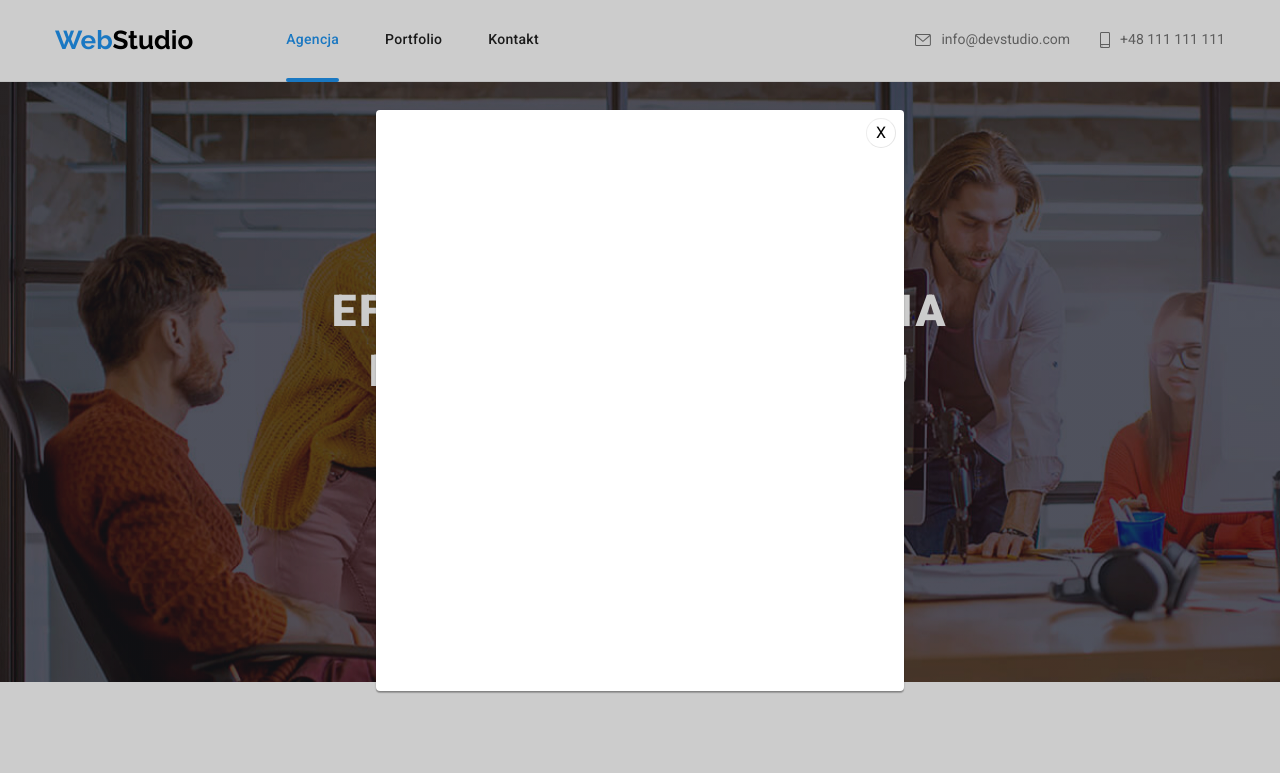
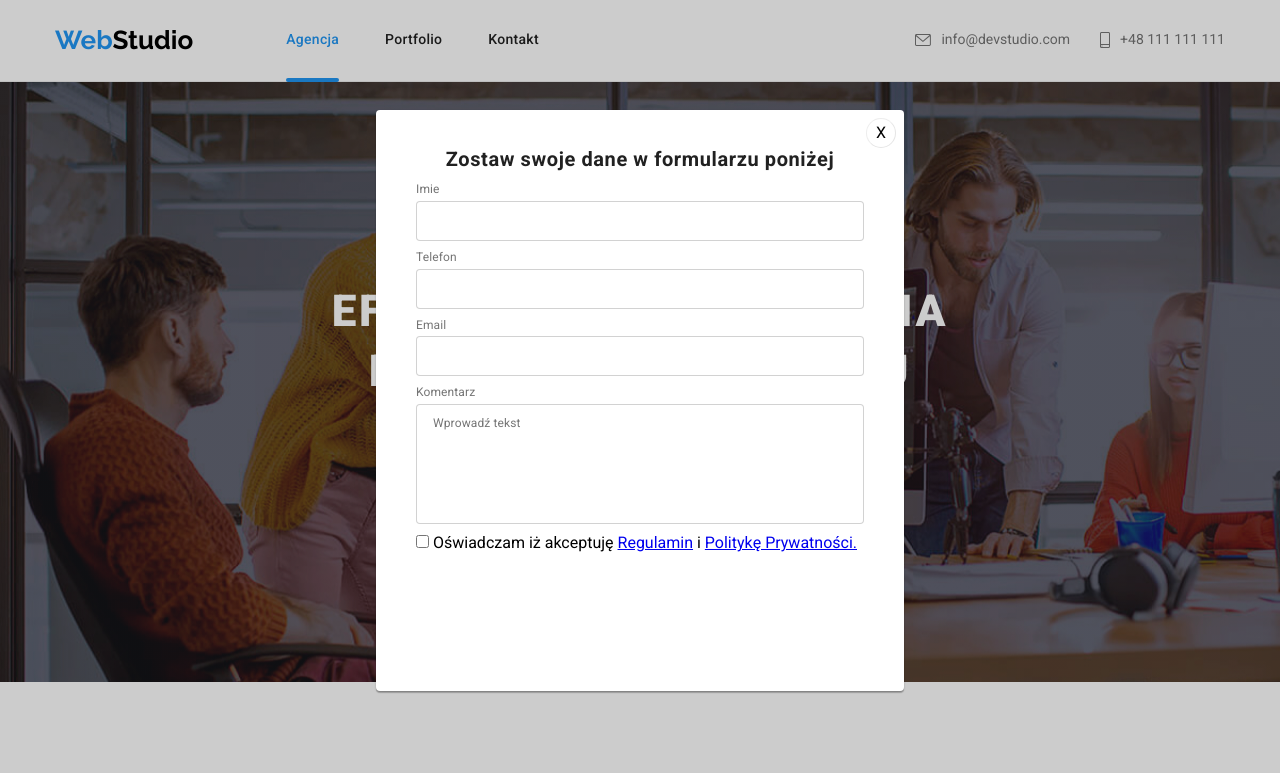
Before and after one commit to wojcikowska-k/goit-markup-hw-06, a plain HTML site: page index.html in a window 1280 px wide. Both pictures are taken after a click on the button "Zamów usługe". Shown: the top 773 px of the page. Drawn offline with nearby package versions, Linux system fonts and the light colour scheme.

Commit message:
form in modal

```diff
--- a/css/styles.css
+++ b/css/styles.css
@@ -12,6 +12,8 @@
   --dark-transparent-color2: rgba(47, 48, 58, 0.8);
   --light-transparent-color: rgba(255, 255, 255, 0.1);
   --blue-transparent-color: rgba(33, 150, 243, 0.9);
+  --grey-border-color: rgba(33, 33, 33, 0.2);
+  --grey-half-color: rgba(117, 117, 117, 0.5);
   --grey-icon-color: #afb1b8;
 }
 body {
@@ -630,25 +632,20 @@ body {
   border: none;
   padding: 0;
   text-align: start;
-  position: relative;
-}
-.newsletter-button a {
   color: var(--white-color);
   font-size: 16px;
   letter-spacing: 0.06em;
   font-weight: 700;
   line-height: 30px;
-  padding: 0;
-  /* text-align: start; */
   padding-left: 42px;
+  position: relative;
+  cursor: pointer;
 }
 .icon-send {
   fill: var(--white-color);
   position: absolute;
   top: 13px;
-  /* right: 13px; */
   left: 148px;
-  /* z-index: 1; */
 }
 /* MODAL WINDOW */
 .is-hidden {
@@ -696,3 +693,64 @@ body {
   background-color: var(--white-color);
   cursor: pointer;
 }
+.modal-title {
+  font-weight: 700;
+  font-size: 20px;
+  text-align: center;
+  letter-spacing: 0.03em;
+  color: var(--almost-black-color);
+  margin: 0 auto;
+  padding-bottom: 12px;
+}
+.modal-form {
+  padding: 0px 40px 164px 40px;
+  gap: 10px;
+  display: flex;
+  flex-direction: column;
+}
+.modal-name {
+  display: flex;
+  flex-direction: column;
+  gap: 4px;
+}
+.modal-phone {
+  display: flex;
+  flex-direction: column;
+  gap: 4px;
+}
+.modal-email {
+  display: flex;
+  flex-direction: column;
+  gap: 4px;
+}
+.modal-comment {
+  display: flex;
+  flex-direction: column;
+  gap: 4px;
+}
+.modal-form-label {
+  font-size: 12px;
+  letter-spacing: 0.01em;
+  color: var(--grey-color);
+}
+.modal-form-input {
+  height: 40px;
+  border: 1px solid var(--grey-border-color);
+  border-radius: 4px;
+  padding-left: 42px;
+  font-size: 12px;
+  letter-spacing: 0.01em;
+}
+.modal-form-comment {
+  width: 448px;
+  height: 120px;
+  resize: none;
+  border: 1px solid var(--grey-border-color);
+  border-radius: 4px;
+  padding: 12px 16px;
+  font-size: 12px;
+  letter-spacing: 0.01em;
+  color: var(--grey-half-color);
+}
+.modal-policy {
+}
--- a/index.html
+++ b/index.html
@@ -489,10 +489,13 @@
                 class="newsletter-input"
                 id="newsletter"
                 placeholder="E-mail"
+                name="newsletter"
               />
-              <button class="newsletter-button" type="submit"><a class="link" href="#">Zapisz się</a> <svg class="icon-send" width="24" height="24">
-                <use href="images/icons.svg#icon-icon-send"></use></button>
-
+              <button class="newsletter-button" type="submit">
+                Zapisz się<svg class="icon-send" width="24" height="24">
+                  <use href="images/icons.svg#icon-icon-send"></use>
+                </svg>
+              </button>
             </div>
           </form>
         </div>
@@ -505,6 +508,38 @@
         <button type="button" class="modal-close-button" data-modal-close>
           X
         </button>
+        <h2 class="modal-title">Zostaw swoje dane w formularzu poniżej</h2>
+        <form class="modal-form">
+          <div class="modal-name">
+            <label class="modal-form-label" for="name">Imie</label>
+            <input class="modal-form-input" id="name" name="name" />
+          </div>
+          <div class="modal-phone">
+            <label class="modal-form-label" for="phone">Telefon</label>
+            <input class="modal-form-input" id="phone" name="phone" />
+          </div>
+          <div class="modal-email">
+            <label class="modal-form-label" for="email">Email</label>
+            <input class="modal-form-input" id="email" name="email" />
+          </div>
+          <div class="modal-comment">
+            <label class="modal-form-label" for="comment">Komentarz</label>
+            <textarea
+              class="modal-form-comment"
+              id="comment"
+              name="comment"
+              rows="8"
+              placeholder="Wprowadź tekst"
+            ></textarea>
+          </div>
+          <div class="modal-policy">
+            <input id="policy" type="checkbox" name="policy" />
+            <label for="policy"
+              >Oświadczam iż akceptuję <a href="#">Regulamin</a> i
+              <a href="#">Politykę Prywatności.</a></label
+            >
+          </div>
+        </form>
       </div>
     </div>
     <script src="js/modal.js"></script>
```
Also changed, not shown: portfolio.html (+6 -3 lines).
